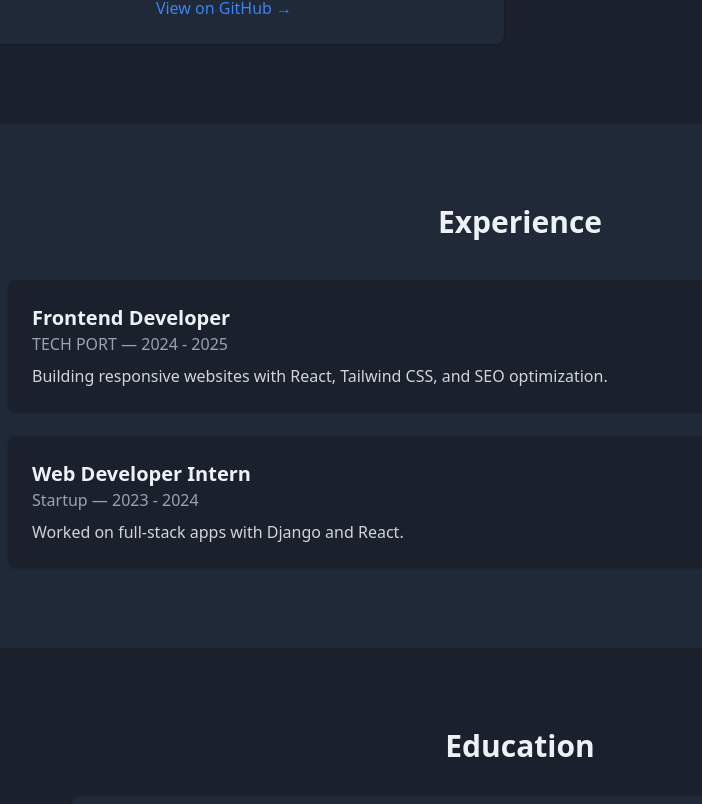
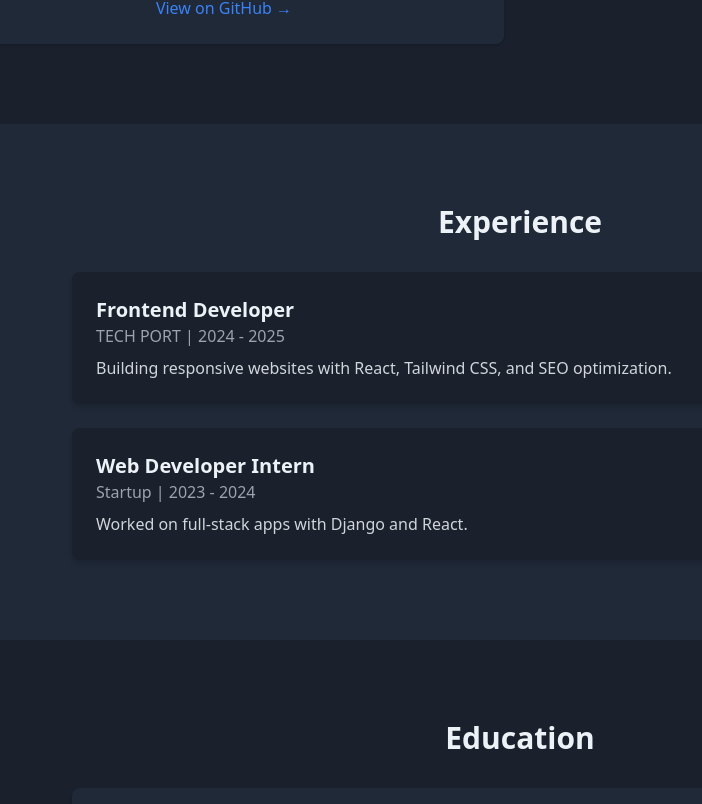
Before and after one commit to AyoobRukabi/my-portfolio, a React (Vite) app: page / in a window 1280 px wide. Shown: the part 2356-3160 px from the top of the page, without its empty margins (120-822 px from the left). Built offline with nearby package versions, Linux system fonts and the light colour scheme.

Commit message:
Add Education

```diff
--- a/src/components/Education.tsx
+++ b/src/components/Education.tsx
@@ -1,8 +1,8 @@
 import React from "react";
 import { motion } from "framer-motion";
 
-const Education: React.FC = () => {
-  const education = [
+
+const education = [
     {
         degree: "B.Sc. in Software Engineering",
         school: "Al-Mansour University",
@@ -20,6 +20,7 @@ const Education: React.FC = () => {
     },
   ];
 
+  const Education: React.FC = () => {
   return (
     <section id="education" className="py-20 bg-white dark:bg-gray-900 text-gray-900 dark:text-gray-100 px-6">
       <div className="max-w-4xl mx-auto">
--- a/src/components/Experience.tsx
+++ b/src/components/Experience.tsx
@@ -17,31 +17,30 @@ const experiences = [
 ];
 
 const Experience: React.FC = () => {
-  return (
-    <section
-      id="experience"
-      className="py-20 bg-gray-50 dark:bg-gray-800 text-gray-900 dark:text-gray-100 px-6"
-    >
-      <div className="max-w-5xl mx-auto">
+ return (
+    <section id="experience" className="py-20 bg-gray-100 dark:bg-gray-800 text-gray-900 dark:text-gray-100 px-6">
+      <div className="max-w-4xl mx-auto">
         <motion.h2
           initial={{ opacity: 0, y: -30 }}
           animate={{ opacity: 1, y: 0 }}
           transition={{ duration: 0.6 }}
-          className="text-3xl font-bold mb-10 text-center"
+          className="text-3xl font-bold mb-8 text-center"
         >
           Experience
         </motion.h2>
+
         <div className="space-y-6">
-          {experiences.map((exp, index) => (
+          {experiences.map((exp, idx) => (
             <motion.div
-              key={index}
+              key={idx}
               initial={{ opacity: 0, x: -50 }}
-              animate={{ opacity: 1, x: 0 }}
-              transition={{ duration: 0.6, delay: index * 0.2 }}
-              className="p-6 bg-white dark:bg-gray-900 shadow rounded-lg"
+              whileInView={{ opacity: 1, x: 0 }}
+              viewport={{ once: true }}
+              transition={{ duration: 0.6, delay: idx * 0.2 }}
+              className="bg-white dark:bg-gray-900 p-6 rounded-lg shadow-md hover:shadow-xl transition"
             >
               <h3 className="text-xl font-semibold">{exp.role}</h3>
-              <p className="text-gray-500 dark:text-gray-400">{exp.company} — {exp.period}</p>
+              <p className="text-gray-600 dark:text-gray-400">{exp.company} | {exp.period}</p>
               <p className="mt-2 text-gray-700 dark:text-gray-300">{exp.details}</p>
             </motion.div>
           ))}
--- a/vite.config.ts
+++ b/vite.config.ts
@@ -4,6 +4,6 @@ import react from '@vitejs/plugin-react'
 // https://vite.dev/config/
 export default defineConfig({
   plugins: [react()],
-  base: process.env.VITE_BASE_PATH || "/my-portfolio/", // Default: root
+  base: process.env.VITE_BASE_PATH || "/", // Default: root
 
 })
```
